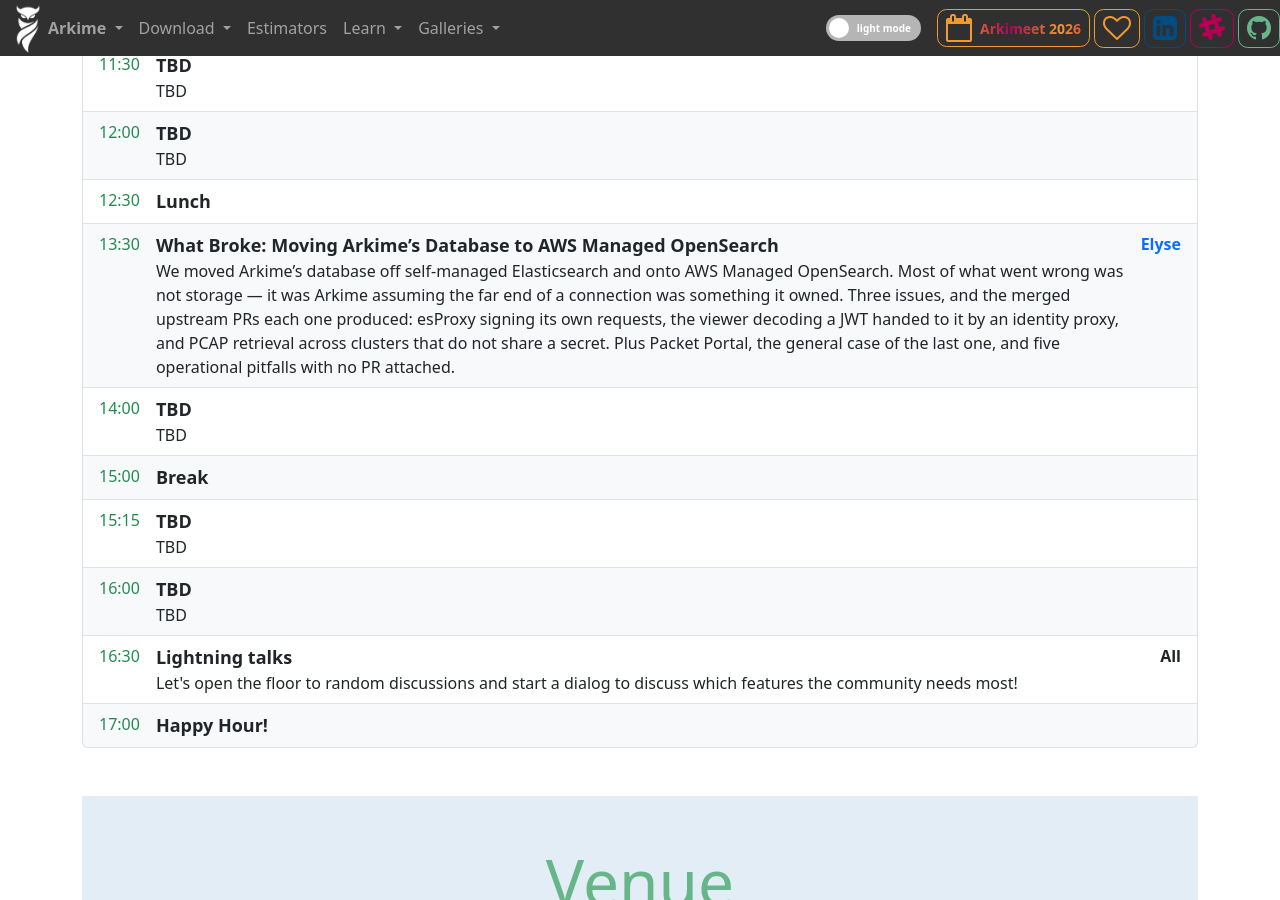
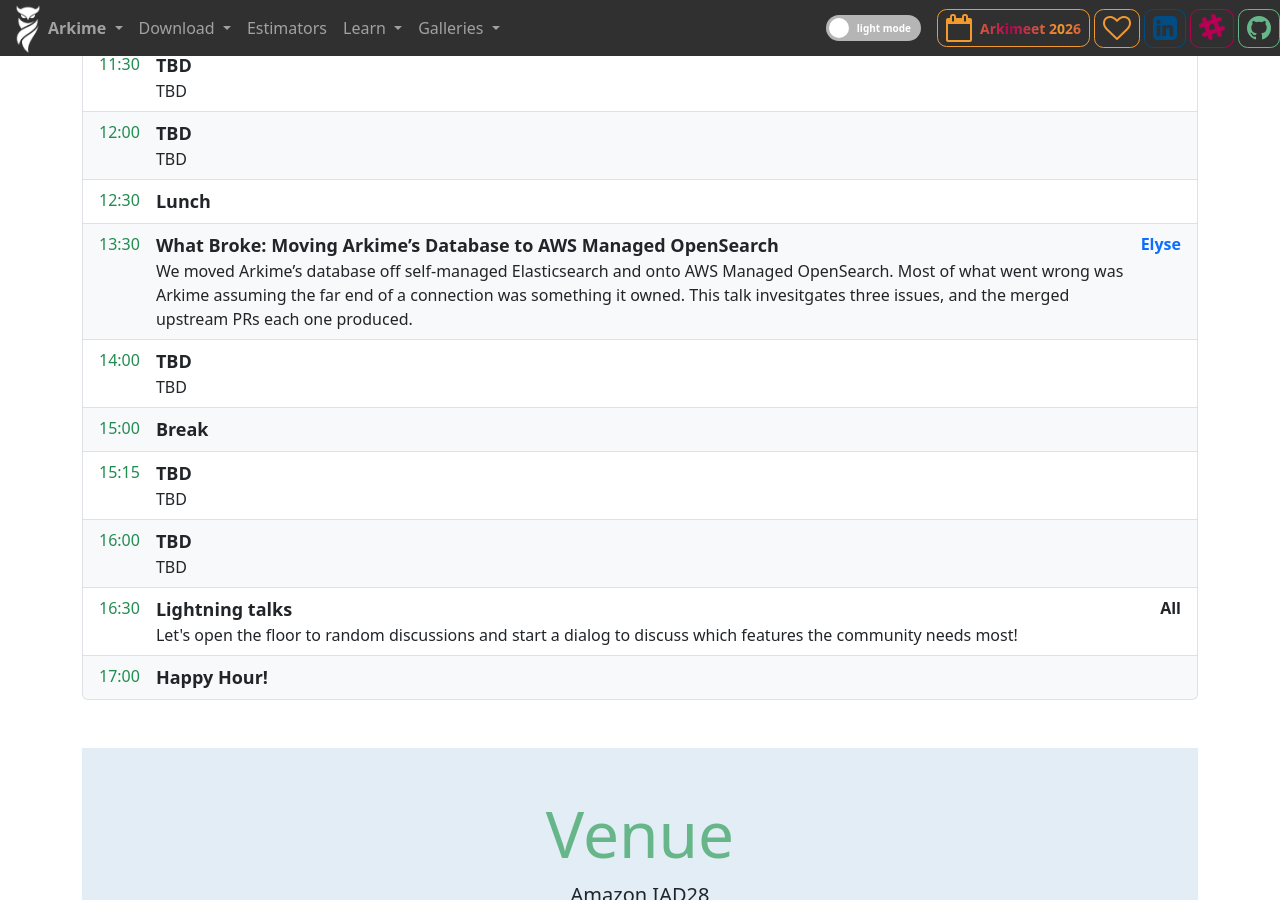
Before and after one commit to arkime/arkimeweb, a Jekyll site: the page built from arkimeet.html, in a window 1280 px wide and 900 px high, scrolled down 1866 px. Built offline with Jekyll 4.4.1, drawn with Linux system fonts in a browser that asks for light colours.

Commit message:
Update arkimeet.html

```diff
--- a/arkimeet.html
+++ b/arkimeet.html
@@ -287,13 +287,8 @@
                   </div>
                   <span class="agenda-description">
                     We moved Arkime&rsquo;s database off self-managed Elasticsearch and onto
-                    AWS Managed OpenSearch. Most of what went wrong was not storage &mdash; it
-                    was Arkime assuming the far end of a connection was something it owned.
-                    Three issues, and the merged upstream PRs each one produced: esProxy
-                    signing its own requests, the viewer decoding a JWT handed to it by an
-                    identity proxy, and PCAP retrieval across clusters that do not share a
-                    secret. Plus Packet Portal, the general case of the last one, and five
-                    operational pitfalls with no PR attached.
+                    AWS Managed OpenSearch. Most of what went wrong was Arkime assuming the far end of a connection was something it owned.
+                    This talk invesitgates three issues, and the merged upstream PRs each one produced.
                   </span>
                 </div>
                 <div class="ps-3 flex-fill text-end">
```
